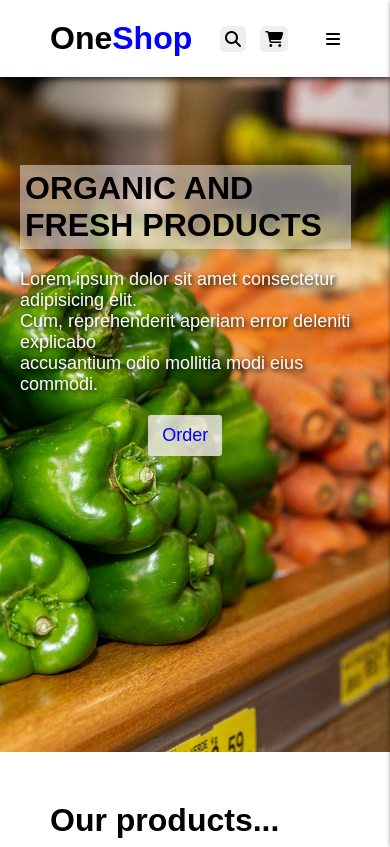
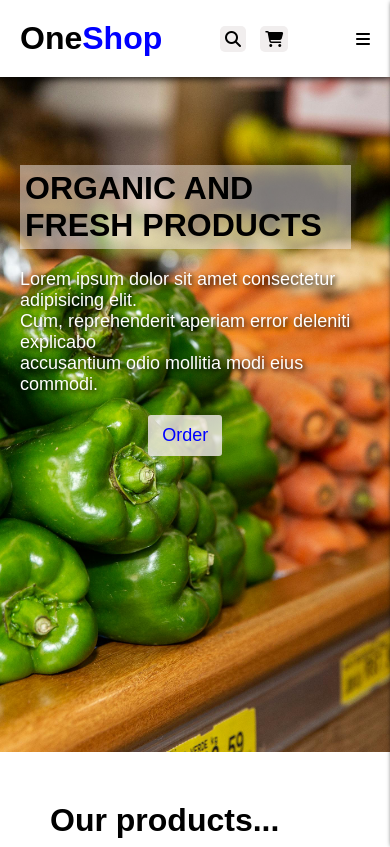
Before and after one commit to sathishRK35/Ecommerce-project, a plain HTML site: page index.html in a window 390 px wide. Shown: the top 847 px of the page. Drawn offline with nearby package versions, Linux system fonts and the light colour scheme.

Commit message:
Update style.css

```diff
--- a/style.css
+++ b/style.css
@@ -303,7 +303,7 @@ footer>p {
     }
 
     nav {
-        padding: 20px 50px;
+        padding: 20px 20px;
     }
 
     nav ul {
```
